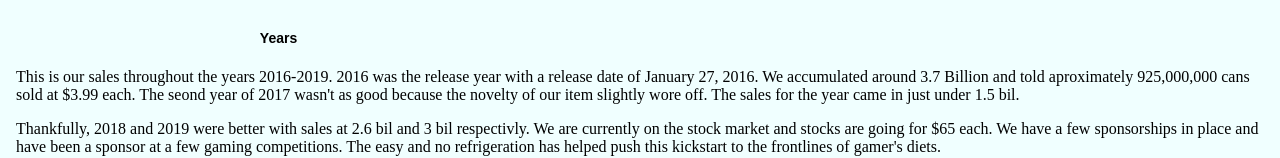
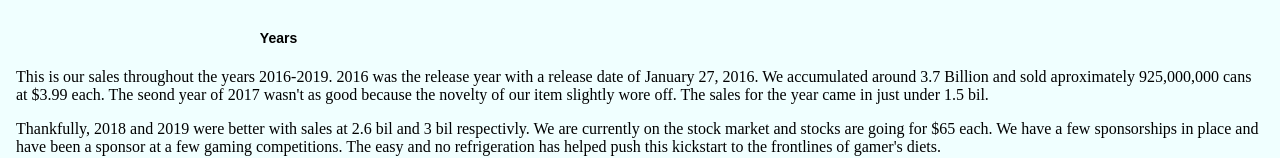
Before and after one commit to dani-eb/CSC210-Final, a plain HTML site: page about.html in a window 1280 px wide. Shown: the part 658-816 px from the top of the page. Drawn offline with Linux system fonts and the light colour scheme.

Commit message:
Ty fixed

```diff
--- a/about.html
+++ b/about.html
@@ -21,8 +21,8 @@
     <p>
         This is our sales throughout the years 2016-2019. 2016
         was the release year with a release date of January 27,
-        2016. We accumulated around 3.7 Billion and told aproximately
-        925,000,000 cans sold at $3.99 each. The seond year of 2017
+        2016. We accumulated around 3.7 Billion and sold aproximately
+        925,000,000 cans at $3.99 each. The seond year of 2017
         wasn't as good because the novelty of our item slightly wore
         off. The sales for the year came in just under 1.5 bil.
     </p>
```
